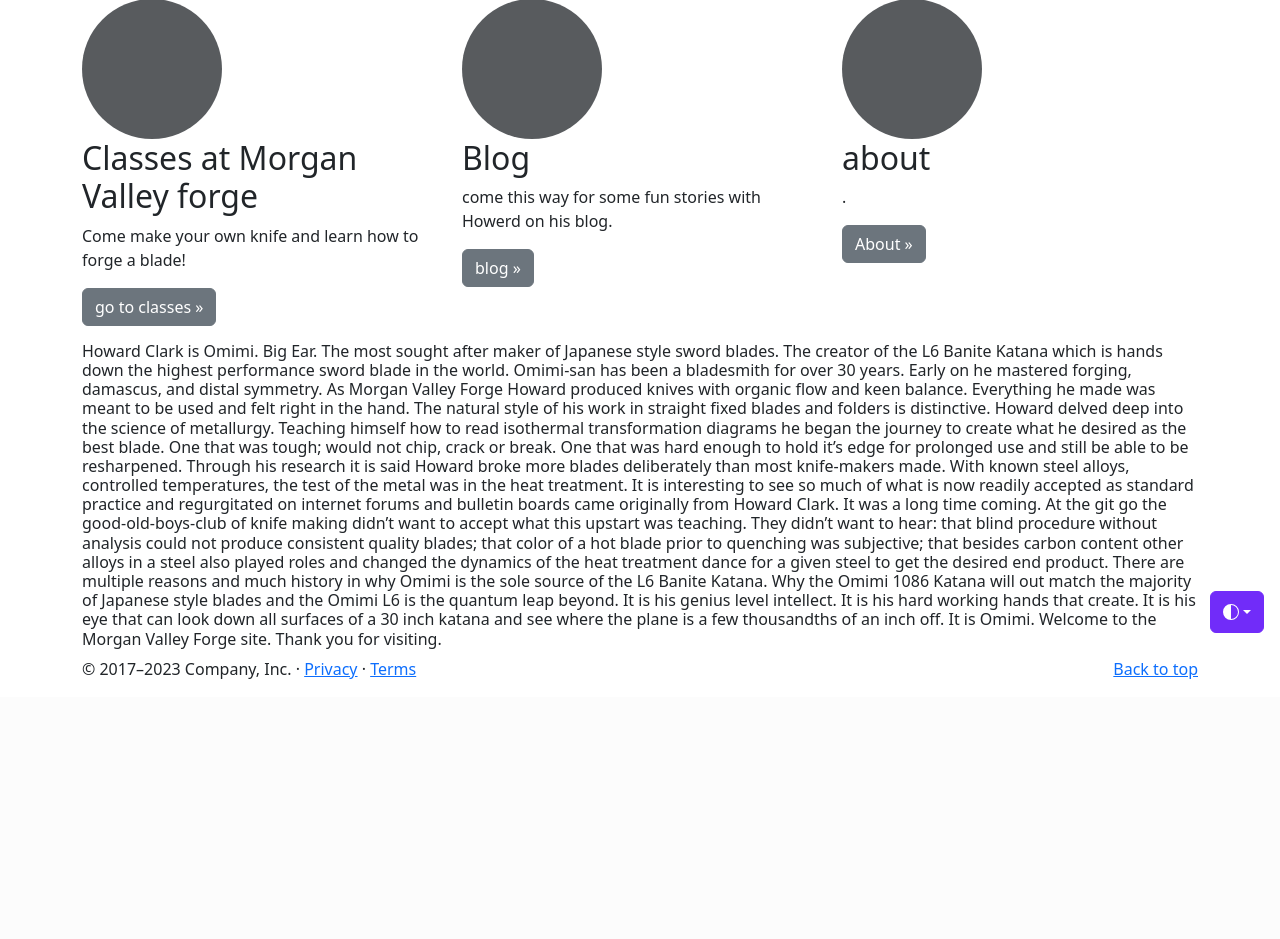
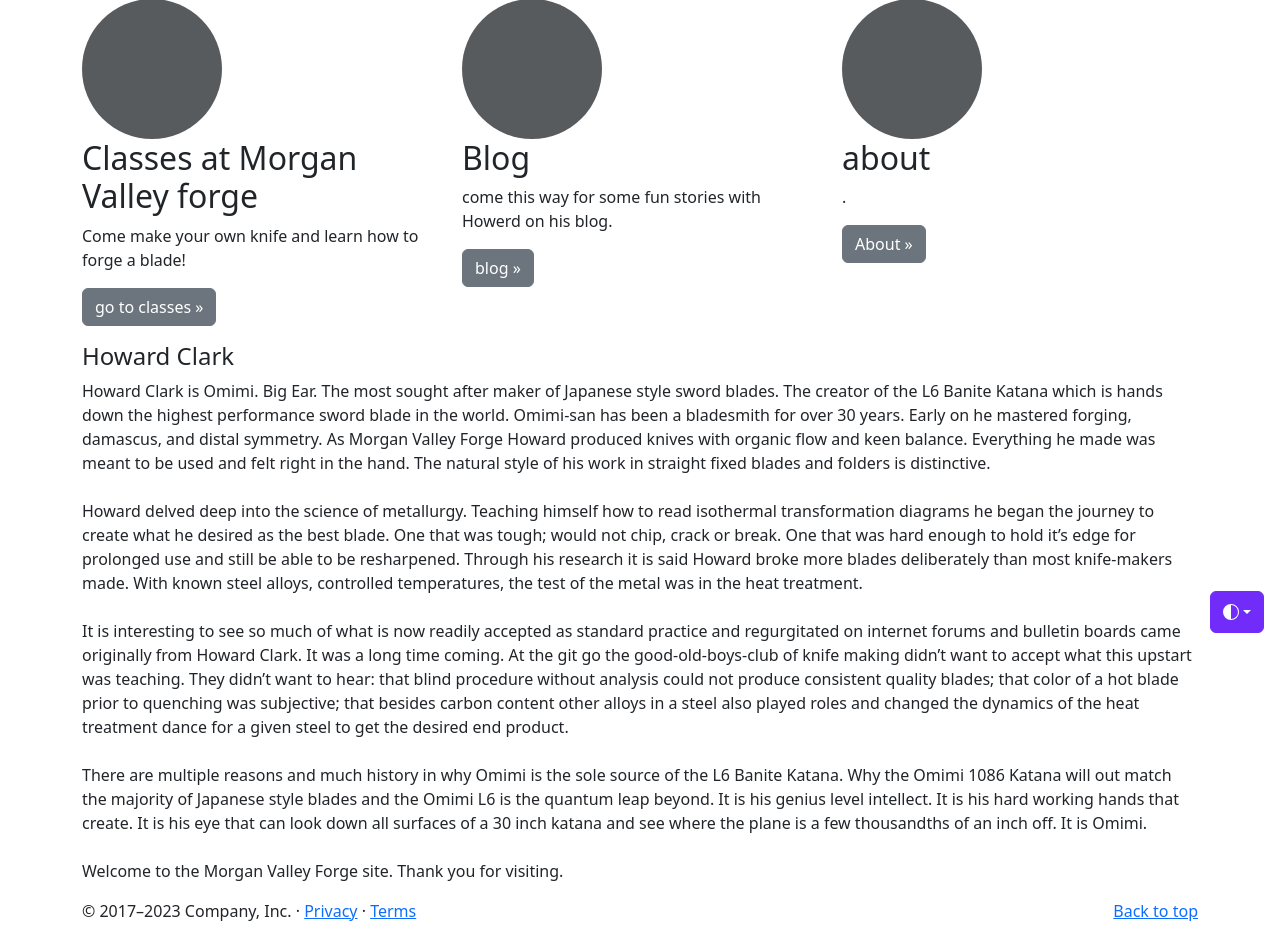
Before and after one commit to Baileyrechkemmr/omimi_swords, a Django app: page /about/ in a window 1280 px wide. Shown: the part 151-1090 px from the top of the page. Before the commit the page ends 830 px from the top, so only its background shows below. Run offline with Django 3.2, Linux system fonts and the light colour scheme.

Commit message:
formated text for the about page

```diff
--- a/projects/templates/projects/about.html
+++ b/projects/templates/projects/about.html
@@ -307,41 +307,38 @@
 
             <!-- START THE FEATURETTES -->
 
-            <h6>
+            <h4>Howard Clark</h4>
+            <p>
                 Howard Clark is Omimi. Big Ear. The most sought after maker of Japanese style sword blades. The creator of the L6 Banite
                 Katana which is hands down the highest performance sword blade in the world. Omimi-san has been a bladesmith for over 30
                 years. Early on he mastered forging, damascus, and distal symmetry. As Morgan Valley Forge Howard produced knives with
                 organic flow and keen balance. Everything he made was meant to be used and felt right in the hand. The natural style of
                 his work in straight fixed blades and folders is distinctive.
-
-
-
+                </br>
+                </br>
                 Howard delved deep into the science of metallurgy. Teaching himself how to read isothermal transformation diagrams he
                 began the journey to create what he desired as the best blade. One that was tough; would not chip, crack or break. One
                 that was hard enough to hold it’s edge for prolonged use and still be able to be resharpened. Through his research it is
                 said Howard broke more blades deliberately than most knife-makers made. With known steel alloys, controlled
                 temperatures, the test of the metal was in the heat treatment.
-
-
-
+                </br>
+                </br>
                 It is interesting to see so much of what is now readily accepted as standard practice and regurgitated on internet
                 forums and bulletin boards came originally from Howard Clark. It was a long time coming. At the git go the
                 good-old-boys-club of knife making didn’t want to accept what this upstart was teaching. They didn’t want to hear: that
                 blind procedure without analysis could not produce consistent quality blades; that color of a hot blade prior to
                 quenching was subjective; that besides carbon content other alloys in a steel also played roles and changed the dynamics
                 of the heat treatment dance for a given steel to get the desired end product.
-
-
-
+                </br>
+                </br>
                 There are multiple reasons and much history in why Omimi is the sole source of the L6 Banite Katana. Why the Omimi 1086
                 Katana will out match the majority of Japanese style blades and the Omimi L6 is the quantum leap beyond. It is his
                 genius level intellect. It is his hard working hands that create. It is his eye that can look down all surfaces of a 30
                 inch katana and see where the plane is a few thousandths of an inch off. It is Omimi.
-
-
-
+                </br>
+                </br>
                 Welcome to the Morgan Valley Forge site. Thank you for visiting.
-            </h6>
+            </p>
 
             <!-- /END THE FEATURETTES -->
 
```
